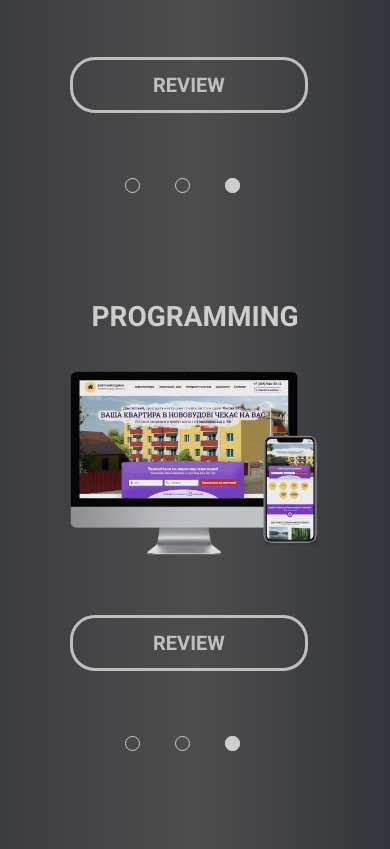
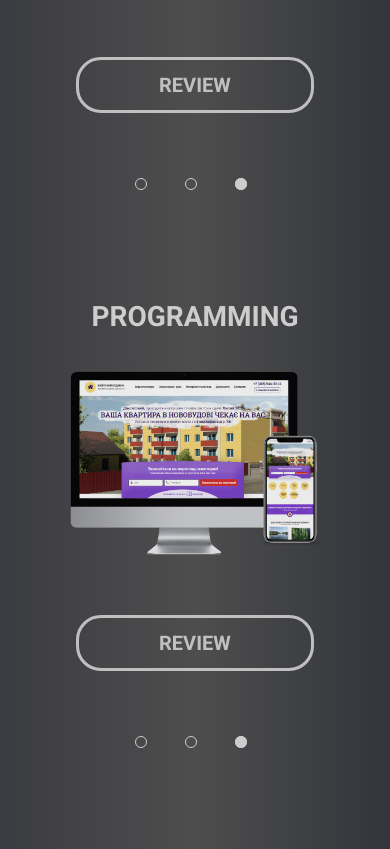
Before and after one commit to YevhenSavenko/portfolio.io, a website: page project/src/index.html in a window 390 px wide. Shown: the part 4466-5315 px from the top of the page. Drawn offline with nearby package versions, Linux system fonts and the light colour scheme; grey boxes are pictures that could not be loaded.

Commit message:
#2 Fixed circles for sliders (mobile).

```diff
--- a/project/src/scss/styles.scss
+++ b/project/src/scss/styles.scss
@@ -115,6 +115,12 @@ section {
 
 .slick-dots li{
   margin-right: 25px;
+  &:last-child{
+    margin-right: 0;
+  }
+  &:first-child{
+    margin-left: 0;
+  }
 }
 
 .slick-dots li button {
@@ -1087,6 +1093,7 @@ section {
     }
     &__link{
       a{
+        margin-left: 6px;
         font-size: 20px;
         text-align: center;
         padding: 15px 80px;
@@ -1096,7 +1103,14 @@ section {
   .slick-arrow{
     display: none !important;
   }
-
+  .slick-dots li button {
+    width: 8px;
+    height: 8px;
+    &:before{
+      width: 12px;
+      height: 12px;
+    }
+  }
   .contacts{
     &__headding-form{
       line-height: 1.5;
```
Also changed, not shown: project/src/css/styles.css, 1 other file.
